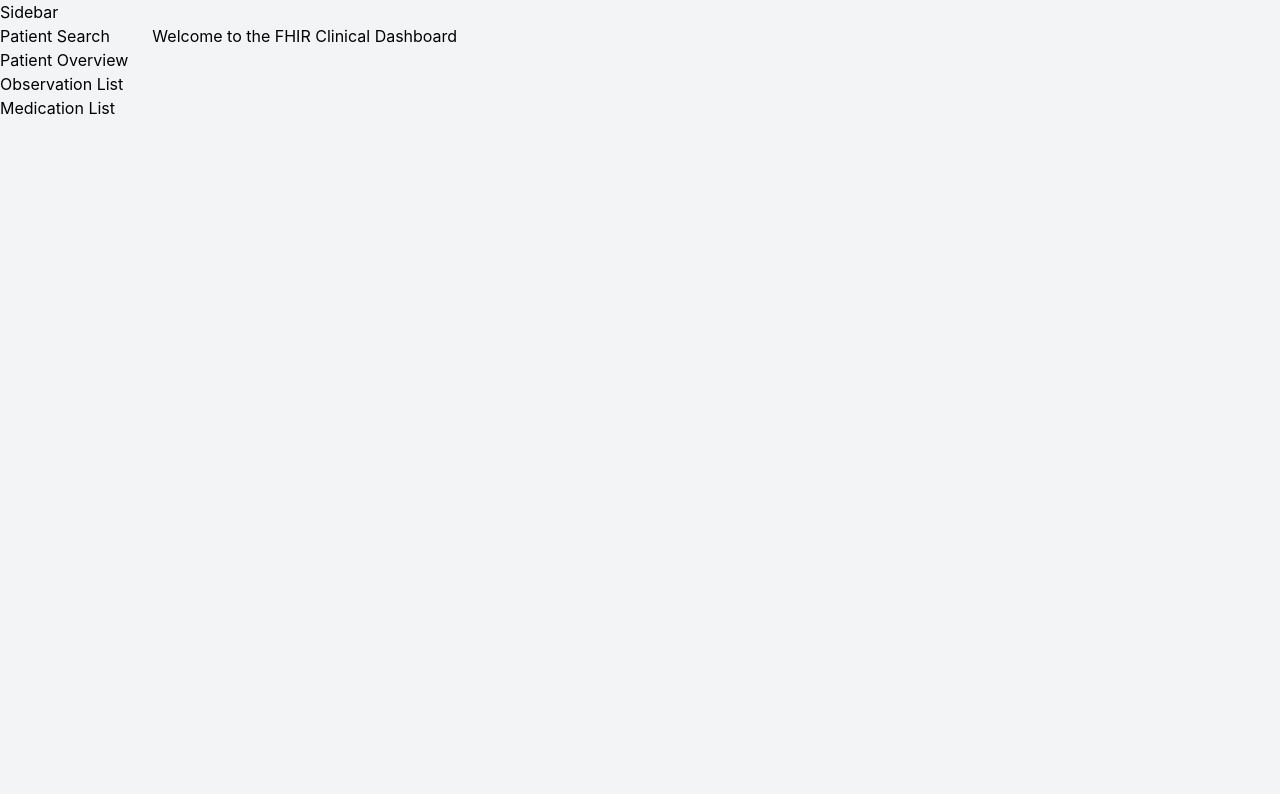
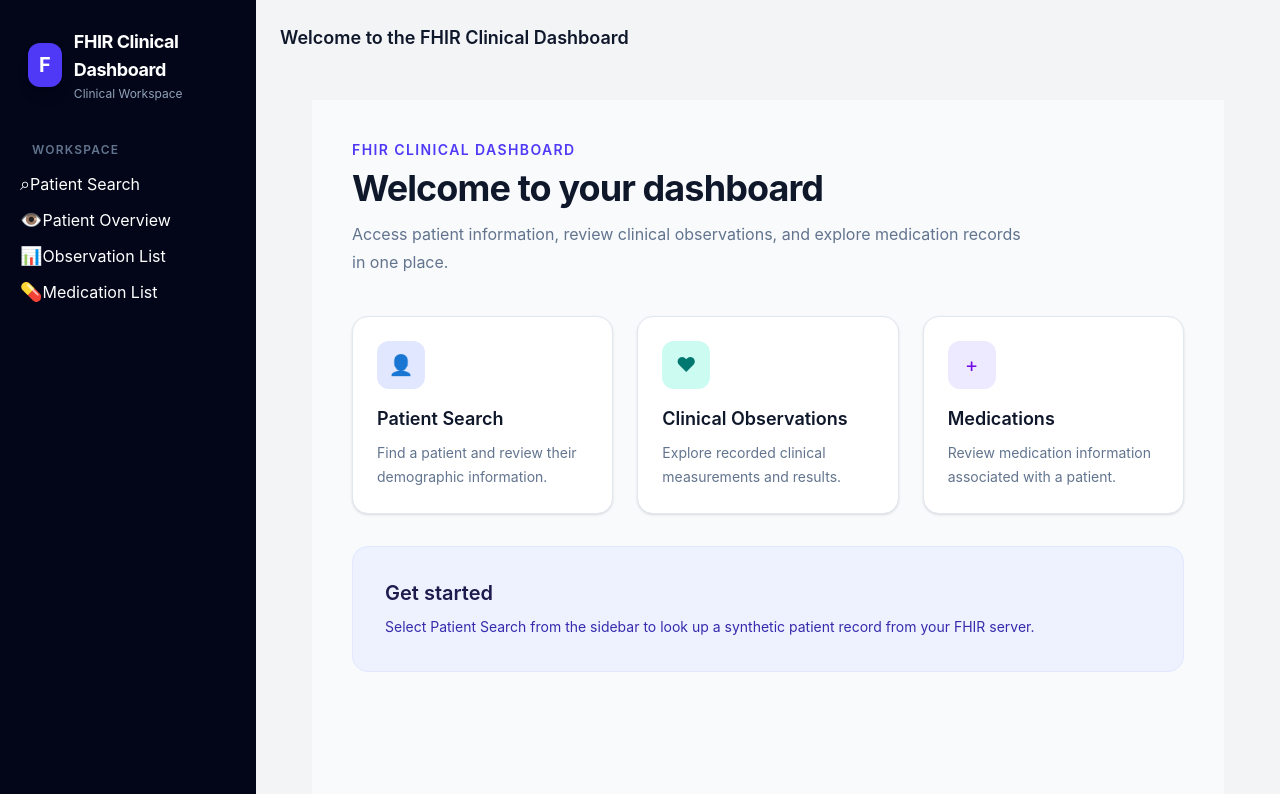
Before and after one commit to davebott-dev/fhir-clinical-dashboard, a React (Vite) app in the folder Client/: page / in a window 1280 px wide. Shown: the top 794 px of the page. Built offline with nearby package versions, Linux system fonts and the light colour scheme.

Commit message:
beginning to update files with tailwind css

```diff
--- a/Client/src/App.jsx
+++ b/Client/src/App.jsx
@@ -10,7 +10,15 @@ function App() {
     <div className="flex min-h-screen bg-gray-100">
       <Sidebar />
       <main className="flex-1 p-6">
+
+        <header className="mb-4">
+          <div>
+          <p className="text-lg font-semibold">Welcome to the FHIR Clinical Dashboard</p>
+          </div>
+        </header>
+        <div className="p-4 sm:p-6 lg:p-8">
         <Outlet /> { /* Allows rendering of child routes based on the current route */ }
+     </div>
       </main>
 
     </div>
--- a/Client/src/components/sidebar.jsx
+++ b/Client/src/components/sidebar.jsx
@@ -1,17 +1,57 @@
-import { Link } from 'react-router-dom';
+import { NavLink } from 'react-router-dom';
 
 
 function Sidebar() {
   return (
-    <div>
-      <h2>Sidebar</h2>
-      <ul>
-        <li><Link to="/patientSearch">Patient Search</Link></li>
-        <li><Link to="/patientOverview">Patient Overview</Link></li>
-        <li><Link to="/observationList">Observation List</Link></li>
-        <li><Link to="/medicationList">Medication List</Link></li>
-      </ul>
-    </div>
+    <aside className = "flex min-h-screen w-full shrink-0 flex-col bg-slate-950 p-5 text-white md:w-64">
+      <div className ="mb-10 flex items-center gap-3 px-2 pt-2">
+        <div className = "flex h-11 w-11 items-center justify-center rounded-xl bg-indigo-600 text-xl font-bold shadow-lg shadow-indigo 950/30">
+          F
+        </div>
+          <div>
+            <h2 className="text-lg font-bold tracking-tight text-white">FHIR Clinical Dashboard</h2>
+            <p className="mt-0.5 text-xs text-slate-400">Clinical Workspace</p>
+          </div>
+      </div>
+      <p className = "mb-3 px-3 text-xs font-semibold uppercase tracking-widest text-slate-500">
+        Workspace
+      </p>
+      <nav className = "flex flex-col gap-2">
+        <NavLink to="/patientSearch">
+          <span className="text-lg">⌕</span>
+          <span>Patient Search</span>
+        </NavLink>
+
+        <NavLink to="/patientOverview" >
+          <span className="text-lg">👁️</span>
+          <span>Patient Overview</span>
+        </NavLink>
+
+        <NavLink to="/observationList">
+          <span className="text-lg">📊</span>
+          <span>Observation List</span>
+        </NavLink>
+
+        <NavLink to="/medicationList">
+          <span className="text-lg">💊</span>
+          <span>Medication List</span>
+        </NavLink>
+
+      </nav>
+
+      <div className ="mt-auto pt-8">
+        <div className = "rounded-xl border border-white/10 bg-white/5 p-4">
+        <p className = "text-sm font-medium text-white">Development Environment</p>
+        <p className = "mt-1 text-xs leading-5 text-slate-400">Connected to FHIR Server</p>
+        <div className = "mt-3 flex items-center gap-2">
+          <div className = "h-2 w-2 rounded-full bg-green-500"></div>
+          <span className = "text-xs text-slate-400">Online</span>
+        </div>
+        </div>
+        <p className = "mt-5 px-2 text-xs text-slate-400">FHIR Clinical Dashboard</p>
+      </div>
+
+    </aside>
   );
 }
 
--- a/Client/src/index.css
+++ b/Client/src/index.css
@@ -1,15 +1,25 @@
 @import "tailwindcss";
 
+/* Global design tokens */
 :root {
   font-family: Inter, ui-sans-serif, system-ui, sans-serif;
   font-synthesis: none;
   text-rendering: optimizeLegibility;
   -webkit-font-smoothing: antialiased;
   -moz-osx-font-smoothing: grayscale;
+
+  color: #0f172a;
+  background: #f8fafc;
 }
 
+/* Consistent sizing */
 * {
   box-sizing: border-box;
+}
+
+html {
+  min-width: 320px;
+  min-height: 100%;
 }
 
 body {
@@ -21,3 +31,23 @@ body {
 #root {
   min-height: 100vh;
 }
+
+/* Form elements inherit your app's typography */
+button,
+input,
+select,
+textarea {
+  font: inherit;
+}
+
+/* Links */
+a {
+  color: inherit;
+  text-decoration: none;
+}
+
+/* Optional scrollbar refinement */
+* {
+  scrollbar-width: thin;
+  scrollbar-color: #cbd5e1 transparent;
+}
--- a/Client/src/routes/index.jsx
+++ b/Client/src/routes/index.jsx
@@ -1,7 +1,81 @@
 function Index() {
+
+  //tailwindcss classes create with help of generative AI
+
   return (
-    <div>
-      <h1>Welcome to the FHIR Clinical Dashboard</h1>
+    <div className="min-h-screen bg-slate-50 p-6 sm:p-10">
+      {/* Welcome section */}
+      <div className="mb-10">
+        <p className="mb-2 text-sm font-semibold uppercase tracking-widest text-indigo-600">
+          FHIR Clinical Dashboard
+        </p>
+
+        <h1 className="text-3xl font-bold tracking-tight text-slate-900 sm:text-4xl">
+          Welcome to your dashboard
+        </h1>
+
+        <p className="mt-3 max-w-2xl text-base leading-7 text-slate-500">
+          Access patient information, review clinical observations, and
+          explore medication records in one place.
+        </p>
+      </div>
+
+      {/* Summary cards */}
+      <div className="grid grid-cols-1 gap-6 sm:grid-cols-2 lg:grid-cols-3">
+        <div className="rounded-2xl border border-slate-200 bg-white p-6 shadow-sm transition hover:-translate-y-1 hover:shadow-md">
+          <div className="mb-4 flex h-12 w-12 items-center justify-center rounded-xl bg-indigo-100 text-xl text-indigo-700">
+            👤
+          </div>
+
+          <h2 className="text-lg font-semibold text-slate-900">
+            Patient Search
+          </h2>
+
+          <p className="mt-2 text-sm leading-6 text-slate-500">
+            Find a patient and review their demographic information.
+          </p>
+        </div>
+
+        <div className="rounded-2xl border border-slate-200 bg-white p-6 shadow-sm transition hover:-translate-y-1 hover:shadow-md">
+          <div className="mb-4 flex h-12 w-12 items-center justify-center rounded-xl bg-teal-100 text-xl text-teal-700">
+            ♥
+          </div>
+
+          <h2 className="text-lg font-semibold text-slate-900">
+            Clinical Observations
+          </h2>
+
+          <p className="mt-2 text-sm leading-6 text-slate-500">
+            Explore recorded clinical measurements and results.
+          </p>
+        </div>
+
+        <div className="rounded-2xl border border-slate-200 bg-white p-6 shadow-sm transition hover:-translate-y-1 hover:shadow-md">
+          <div className="mb-4 flex h-12 w-12 items-center justify-center rounded-xl bg-violet-100 text-xl text-violet-700">
+            +
+          </div>
+
+          <h2 className="text-lg font-semibold text-slate-900">
+            Medications
+          </h2>
+
+          <p className="mt-2 text-sm leading-6 text-slate-500">
+            Review medication information associated with a patient.
+          </p>
+        </div>
+      </div>
+
+      {/* Getting started section */}
+      <div className="mt-8 rounded-2xl border border-indigo-100 bg-indigo-50 p-6 sm:p-8">
+        <h2 className="text-xl font-semibold text-indigo-950">
+          Get started
+        </h2>
+
+        <p className="mt-2 text-sm leading-6 text-indigo-800">
+          Select Patient Search from the sidebar to look up a synthetic
+          patient record from your FHIR server.
+        </p>
+      </div>
     </div>
   );
 }
```
